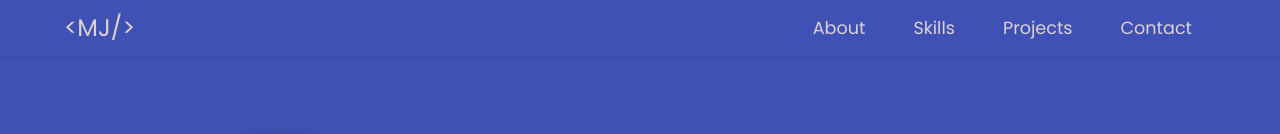
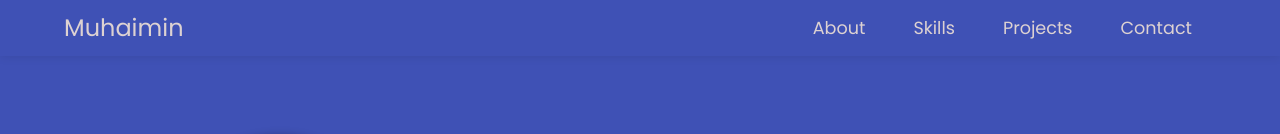
Before and after one commit to mmj05/my-portfolio-site, a React (Create React App) app: page / in a window 1280 px wide. Shown: the top 134 px of the page. Built offline with nearby package versions, Linux system fonts and the light colour scheme; the HTML template or start-up script is replaced by a standard one.

Commit message:
Updated header

```diff
--- a/src/components/Header/Header.js
+++ b/src/components/Header/Header.js
@@ -11,7 +11,7 @@ const Header = () => {
     return (
         <header className='header' id='home'>
             <div className='heading'>
-                <a href='#home'>{`<MJ/>`}</a>
+                <a href='#home'>Muhaimin</a>
             </div>
             <div className='navigation'>
                 <div className='menu-icon' onClick={toggleNav}>
```
